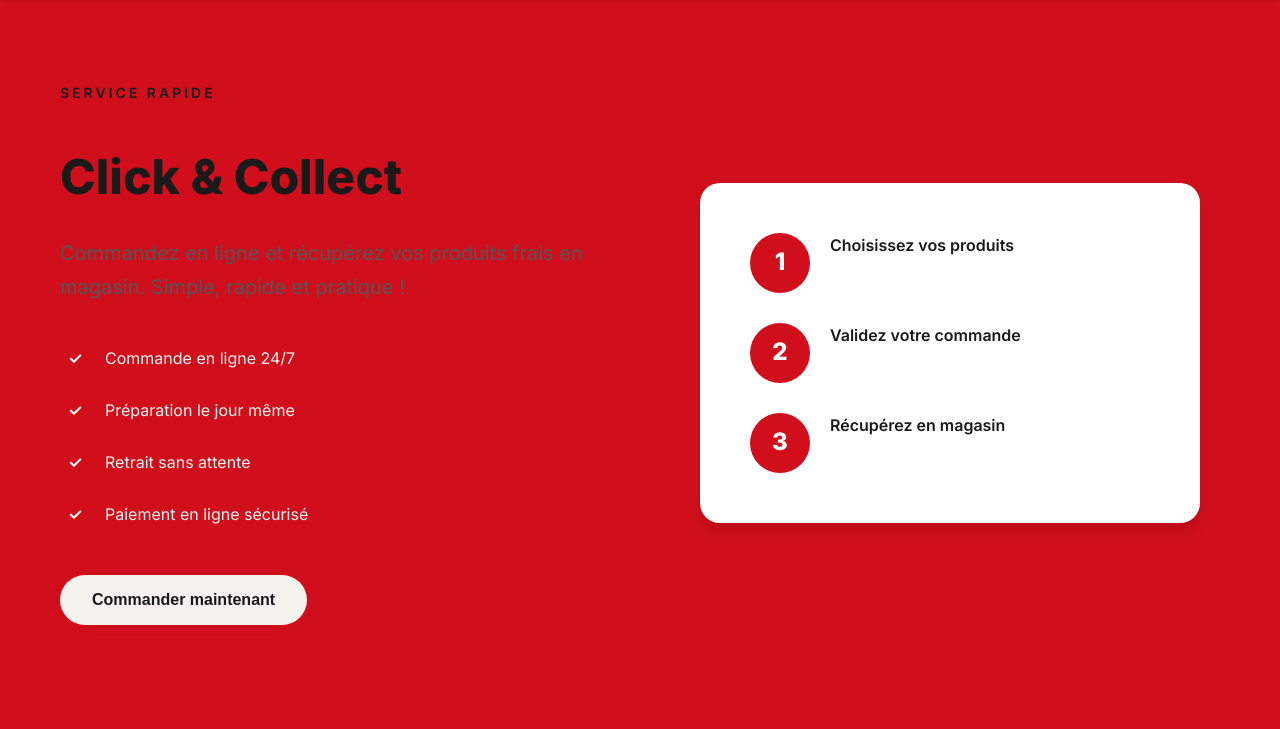
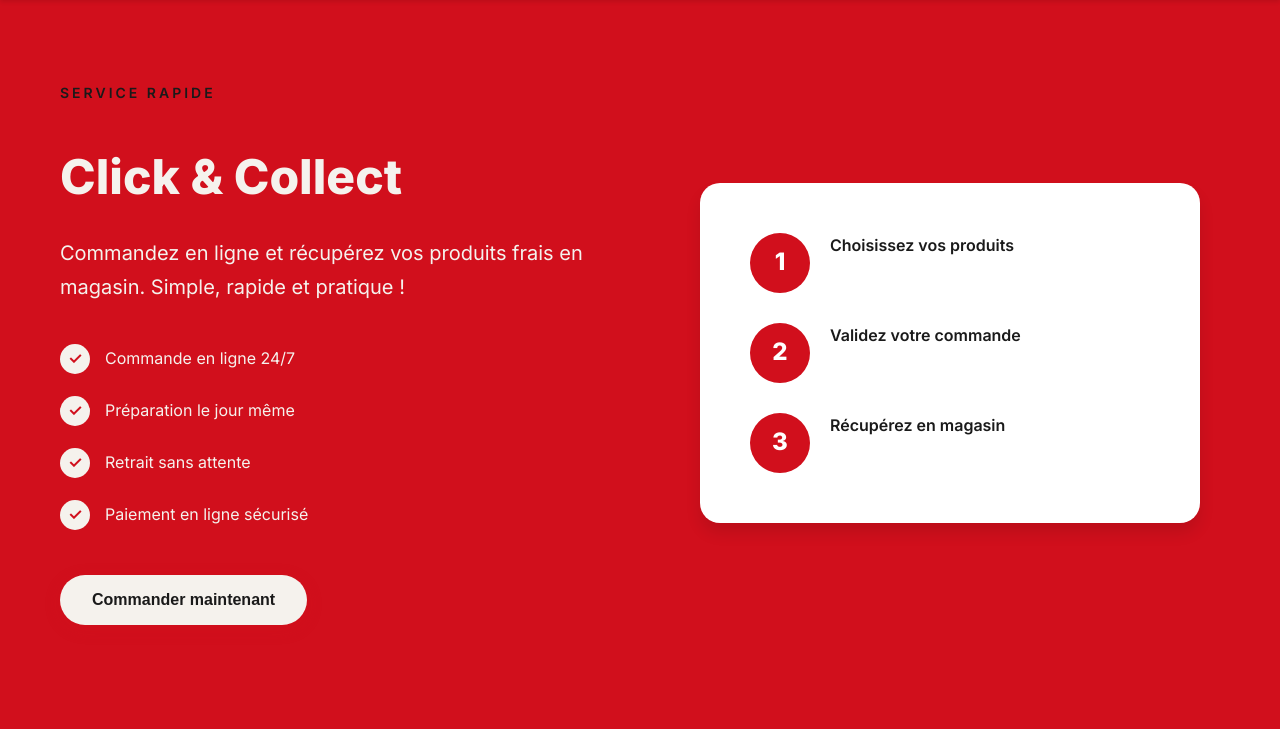
Before and after one commit to LahrourYoussef/BoucherieAgadir2, a PHP site: page /Site/Vues/ClickAndCollect.php in a window 1280 px wide. Shown: the part 101-830 px from the top of the page. Run offline with PHP 8.4, Linux system fonts and the light colour scheme.

Commit message:
changement rond lettre

```diff
--- a/Site/Styles/style.css
+++ b/Site/Styles/style.css
@@ -317,7 +317,7 @@ a:hover {
 }
 
 .cta:hover {
-  background: var(--primary-dark);
+  background: #F5F2ED ;
   transform: translateY(-2px);
   box-shadow: 0 6px 20px rgba(209, 15, 28, 0.4);
 }
@@ -510,7 +510,7 @@ a:hover {
 .click-collect-tagline {
   font-size: 14px;
   letter-spacing: 3px;
-  color: #1A1A1A;
+  color: #F5F2ED;
   text-transform: uppercase;
   font-weight: 600;
   display: inline-block;
@@ -706,7 +706,7 @@ a:hover {
 }
 
 .product-price {
-  font-size: 20px;
+  font-size: 18px;
   font-weight: 700;
   color: var(--text-dark);
 }
@@ -777,8 +777,8 @@ a:hover {
   width: 50px;
   height: 50px;
   border-radius: 50%;
-  background: var(--primary-color);
-  color: var(--white);
+  background: #F5F2ED;
+  color: #D10F1C;
   display: flex;
   align-items: center;
   justify-content: center;
@@ -853,8 +853,8 @@ a:hover {
   width: 30px;
   height: 30px;
   border-radius: 50%;
-  background: var(--primary-color);
-  color: var(--white);
+  background: #F5F2ED ;
+  color: #D10F1C;
   display: flex;
   align-items: center;
   justify-content: center;
@@ -1200,12 +1200,12 @@ font-size: 16px;
 font-size: clamp(32px, 4vw, 48px);
 font-weight: 800;
 margin: 20px 0;
-color: var(--text-dark);
+color: #F5F2ED ;
 }
 
 .click-collect-text .lead {
 font-size: 20px;
-color: var(--text-gray);
+color: #F5F2ED ;
 line-height: 1.7;
 margin-bottom: 35px;
 }
```
